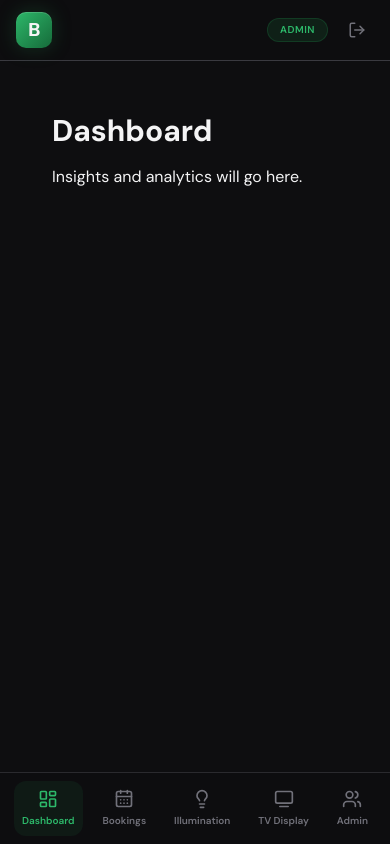
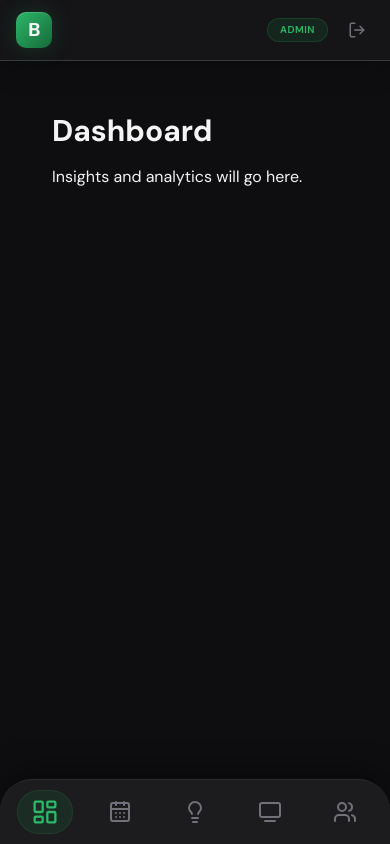
Before and after one commit to AshanSalinda/GBC-Smart-Management, a React (Vite) app in the folder frontend/: page /dashboard in a window 390 px wide. Built offline with nearby package versions, Linux system fonts and the light colour scheme.

Commit message:
Bottom Nav bar updated

```diff
--- a/frontend/src/components/layout/Navigation.jsx
+++ b/frontend/src/components/layout/Navigation.jsx
@@ -14,22 +14,35 @@ export default function Navigation() {
     ...(isAdmin ? [{ name: 'Admin', path: '/admin', icon: Users }] : []),
   ];
 
-  const getNavClass = ({ isActive }) =>
-    `flex flex-col md:flex-row items-center justify-center md:justify-start gap-1 md:gap-3 p-2 md:px-4 md:py-3 rounded-xl transition-all ${isActive
+  const getDesktopNavClass = ({ isActive }) =>
+    `flex flex-row items-center justify-start gap-3 px-4 py-3 rounded-xl transition-all ${isActive
       ? 'text-accent-bright bg-accent/10'
       : 'text-text-dim hover:text-text-main hover:bg-card-hover'
     }`;
 
+  const getMobileNavClass = ({ isActive }) =>
+    `relative flex w-16 items-center justify-center py-3.5 transition duration-200 ${isActive
+      ? 'text-accent-bright'
+      : 'text-text-dim hover:text-white/80 active:scale-95'
+    }`;
+
   return (
     <>
-      {/* Mobile Bottom Navigation (Hidden on md+) */}
-      <nav className="md:hidden fixed bottom-0 left-0 right-0 z-50 bg-bg/95 backdrop-blur-lg border-t border-border px-2 py-2 flex items-center justify-around pb-safe">
+      {/* Premium Mobile Bottom Navigation */}
+      <nav className="md:hidden fixed rounded-t-4xl bottom-0 left-0 right-0 z-50 bg-[#1c1c1e] border-t border-[#2c2c2e] px-2 py-1.5 flex items-center justify-around pb-safe shadow-[0_-8px_30px_rgba(0,0,0,0.4)]">
         {navItems.map((item) => {
           const Icon = item.icon;
           return (
-            <NavLink key={item.path} to={item.path} className={getNavClass}>
-              <Icon size={20} />
-              <span className="text-[10px] font-semibold">{item.name}</span>
+            <NavLink key={item.path} to={item.path} className={getMobileNavClass}>
+              {({ isActive }) => (
+                <>
+                  {/* Active Circular Background Glow */}
+                  {isActive && <div className="absolute w-14 h-11 bg-accent/15 rounded-full border border-accent/20" />}
+
+                  {/* Icon */}
+                  <Icon size={24} className={`relative z-10 transition-transform duration-200 ${isActive ? 'scale-[1.15]' : ''}`} />
+                </>
+              )}
             </NavLink>
           );
         })}
@@ -41,7 +54,7 @@ export default function Navigation() {
           {navItems.map((item) => {
             const Icon = item.icon;
             return (
-              <NavLink key={item.path} to={item.path} className={getNavClass}>
+              <NavLink key={item.path} to={item.path} className={getDesktopNavClass}>
                 <Icon size={20} />
                 <span className="font-semibold text-sm">{item.name}</span>
               </NavLink>
--- a/frontend/src/components/layout/TopHeader.jsx
+++ b/frontend/src/components/layout/TopHeader.jsx
@@ -13,7 +13,7 @@ export default function TopHeader() {
   };
 
   return (
-    <header className="sticky top-0 z-40 bg-bg/80 backdrop-blur-md border-b border-border-light px-4 md:px-6 py-3 flex items-center justify-between">
+    <header className="sticky top-0 z-40 bg-[#151517] border-b border-border-light px-4 md:px-6 py-3 flex items-center justify-between shadow-xl">
       <div className="flex items-center gap-3 font-display font-bold text-lg tracking-tight">
         <div className="w-9 h-9 bg-gradient-to-br from-accent-bright to-accent-dim rounded-[10px] flex items-center justify-center text-lg shadow-accent">
           B
```
